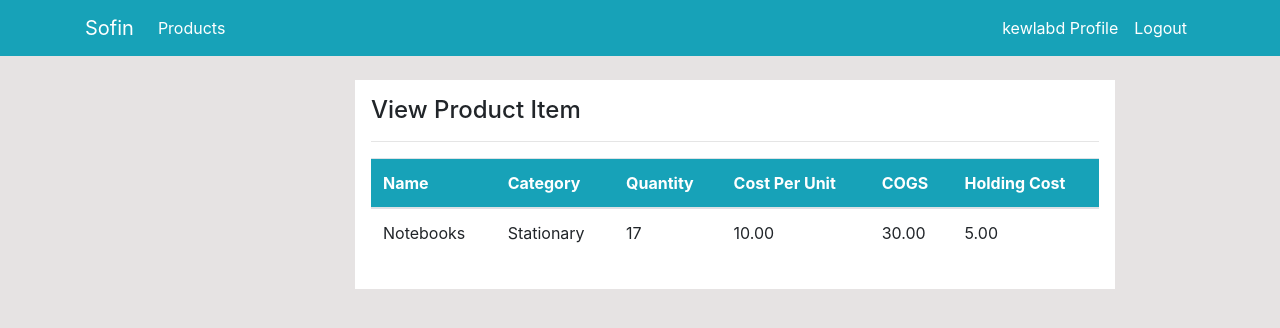
After one commit to abdulwahabaslam/Inventory-Management-System, a Django app: page /products/view/11/ in a window 1280 px wide. The commit adds this page. Shown: the top 328 px of the page. Run offline with Django 4.2, Linux system fonts and the light colour scheme; a user stored in the database is signed in; data comes from the database, SQL or seed files in the repository; both versions use the stored data as it was after the commit; some libraries are stand-ins or nearby versions.

Commit message:
adding holding cost and updating views accordingly

```diff
--- a/sofin/dashboard/forms.py
+++ b/sofin/dashboard/forms.py
@@ -4,7 +4,7 @@ from .models import Product, Order
 class ProductForm(forms.ModelForm):
     class Meta:
         model = Product
-        fields = ['name', 'category', 'quantity', 'cost_per_unit']
+        fields = ['name', 'category', 'quantity', 'cost_per_unit', 'holding_cost']
 
 
 class OrderForm(forms.ModelForm):
--- a/sofin/dashboard/models.py
+++ b/sofin/dashboard/models.py
@@ -14,6 +14,9 @@ class Product(models.Model):
     category = models.CharField(max_length=20, choices=CATEGORY, null=True)
     quantity = models.PositiveIntegerField(null=True)
     cost_per_unit = models.DecimalField(max_digits=10, decimal_places=2, null=True)
+    cogs = models.DecimalField(max_digits=10, decimal_places=2, null=True, default=0)
+    holding_cost = models.DecimalField(max_digits=10, decimal_places=2, null=True, default=0)
+
     def __str__(self):
         return f'{self.name}-{self.quantity}'
 
@@ -27,6 +30,9 @@ class Order(models.Model):
     date = models.DateTimeField(auto_now_add=True)
     order_cost = models.DecimalField(max_digits=10, decimal_places=2, null=True)
 
+    def calculate_cogs(self):
+        return self.product.cost_per_unit * self.order_quantity
+
     class Meta:
         verbose_name_plural = 'Order'
 
@@ -38,6 +44,9 @@ class Order(models.Model):
         # Update the inventory metrics
         if self.product:
             self.order_cost = self.product.cost_per_unit * self.order_quantity
+            self.product.cogs += self.calculate_cogs()
+            self.product.quantity -= self.order_quantity
+            self.product.save()
             super().save(*args, **kwargs)
 
 class InventoryMetrics(models.Model):
--- a/sofin/dashboard/urls.py
+++ b/sofin/dashboard/urls.py
@@ -8,6 +8,7 @@ urlpatterns = [
     path('products/', views.products, name='dashboard-products'),
     path('products/delete/<int:pk>/', views.product_delete, name='dashboard-products-delete'),
     path('products/edit/<int:pk>/', views.product_edit, name='dashboard-products-edit'),
+    path('products/view/<int:pk>/', views.product_view, name='dashboard-product-view'),
     path('order/', views.order, name='dashboard-order'),
     path('customer/', views.customer, name='dashboard-customers'),
 ]
--- a/sofin/dashboard/views.py
+++ b/sofin/dashboard/views.py
@@ -91,6 +91,15 @@ def product_delete(request, pk):
     return render(request, 'dashboard/products_delete.html')
 
 @login_required
+def product_view(request, pk):
+    item = Product.objects.get(id=pk)
+    context = {
+        'item':item,
+    }
+    return render(request, 'dashboard/product_view.html', context)
+
+
+@login_required
 def product_edit(request, pk):
     item = get_object_or_404(Product, id=pk)
     if request.method == 'POST':
--- a/sofin/templates/dashboard/product.html
+++ b/sofin/templates/dashboard/product.html
@@ -28,7 +28,6 @@
             <thead class="bg-info text-white">
                 <tr>
                     <th scope="col">Name</th>
-                    <th scope="col">Category</th>
                     <th scope="col">Cost Per Unit</th>
                     <th scope="col">Quantity</th>
                     <th scope="col">Activity</th>
@@ -38,10 +37,11 @@
                 {% for item in items %}
                 <tr>
                     <td>{{ item.name }}</td>
-                    <td>{{ item.category }}</td>
                     <td>{{ item.cost_per_unit }}</td>
                     <td>{{ item.quantity }}</td>
                     <td>
+                        <a class="btn btn-info btn-sm mr-2"
+                            href="{% url 'dashboard-product-view' item.id %}">View</a>
                         <a class="btn btn-info btn-sm mr-2"
                             href="{% url 'dashboard-products-edit' item.id %}">Edit</a>
                         <a class="btn btn-danger btn-sm ml-2"
--- /dev/null
+++ b/sofin/templates/dashboard/product_view.html
@@ -0,0 +1,35 @@
+{% extends 'partials/base.html' %}
+{% block title %}Products View Page{% endblock %}
+{% load crispy_forms_tags %}
+
+{% block content %}
+<div class="row my-4">
+    <div class="col-md-8 offset-md-3 p-3 bg-white">
+        <h4>View Product Item</h4>
+        <hr>
+            <table class="table bg-white">
+                <thead class="bg-info text-white">
+                    <tr>
+                        <th scope="col">Name</th>
+                        <th scope="col">Category</th>
+                        <th scope="col">Quantity</th>
+                        <th scope="col">Cost Per Unit</th>
+                        <th scope="col">COGS</th>
+                        <th scope="col">Holding Cost</th>
+                    </tr>
+                </thead>
+                <tbody>
+                    <tr>
+                        <td>{{ item.name }}</td>
+                        <td>{{ item.category }}</td>
+                        <td>{{ item.quantity }}</td>
+                        <td>{{ item.cost_per_unit }}</td>
+                        <td>{{ item.cogs }}</td>
+                        <td>{{ item.holding_cost }}</td>
+                    </tr>
+
+                </tbody>
+            </table>
+    </div>
+</div>
+{% endblock %}
--- a/sofin/templates/partials/nav.html
+++ b/sofin/templates/partials/nav.html
@@ -10,7 +10,7 @@
         <div class="collapse navbar-collapse" id="navbarSupportedContent">
             <ul class="navbar-nav mr-auto">
                 <li class="nav-item active">
-                    <a class="nav-link text-white" href="{% url 'dashboard-index' %}">Dashboard <span
+                    <a class="nav-link text-white" href="{% url 'dashboard-products' %}">Products <span
                             class="sr-only">(current)</span></a>
                 </li>
             </ul>
```
Also changed, not shown: sofin/dashboard/migrations/0010_product_cogs_product_holding_cost.py (added), sofin/db.sqlite3.
